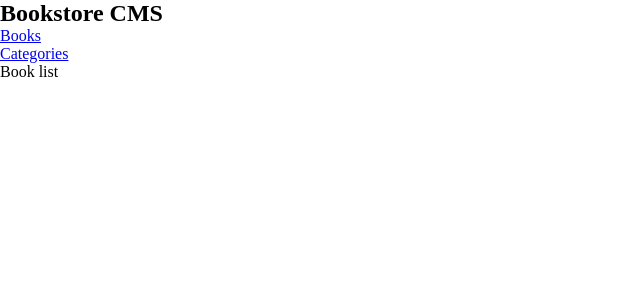
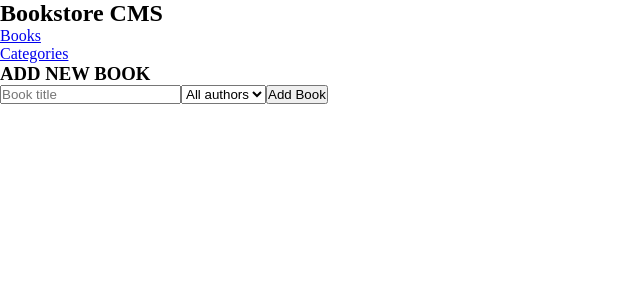
Before and after one commit to fpsapc/bookstore, a React (Create React App) app: page / in a window 1280 px wide. Shown: the top 300 px of the page, without its empty margins (0-640 px from the left). Built offline with nearby package versions, Linux system fonts and the light colour scheme.

Commit message:
Call AddBook in Books.js

```diff
--- a/src/components/Books.js
+++ b/src/components/Books.js
@@ -1,8 +1,9 @@
 import React from 'react';
+import AddBook from './AddBook';
 
 const Books = () => (
   <div>
-    Book list
+    <AddBook />
   </div>
 );
 
```
